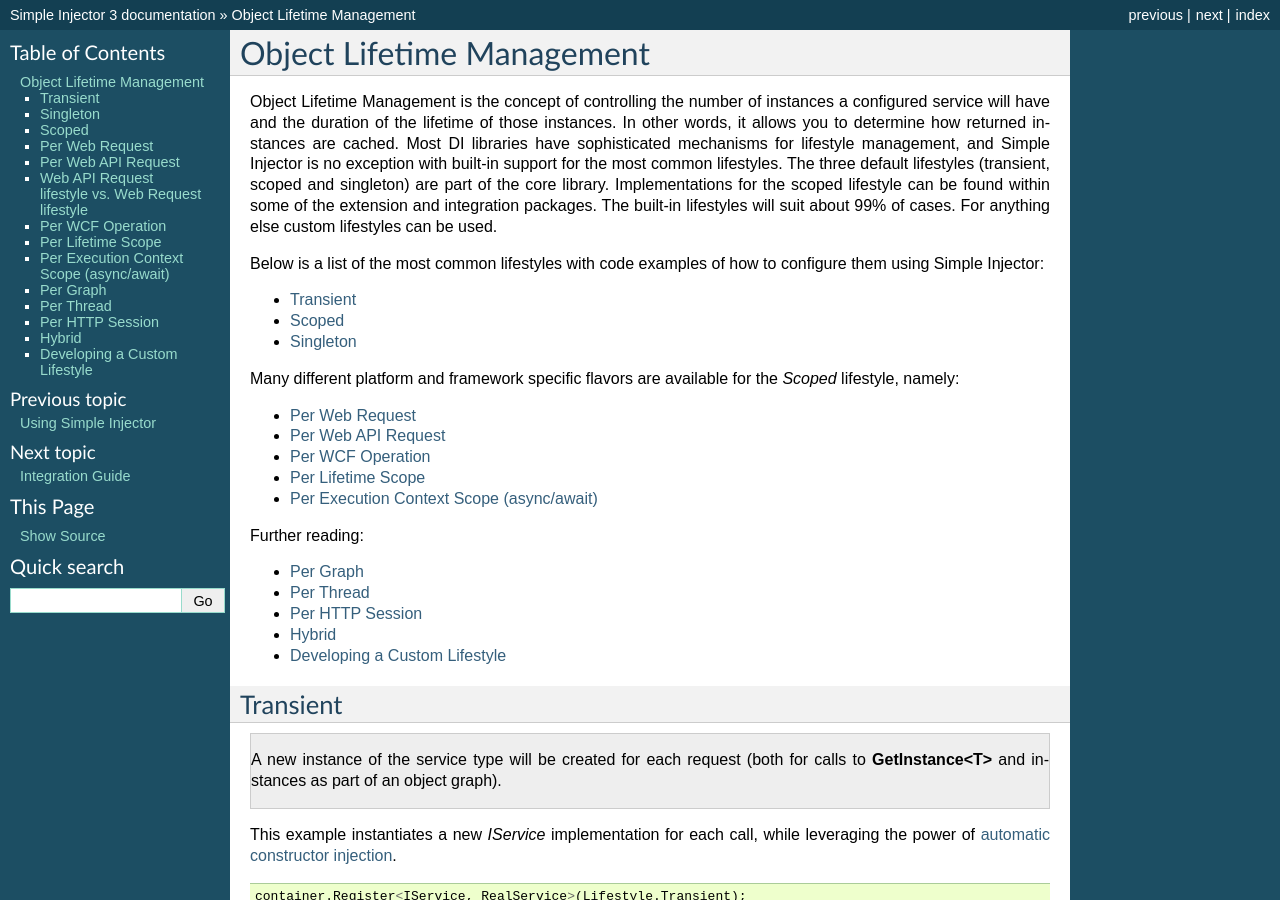
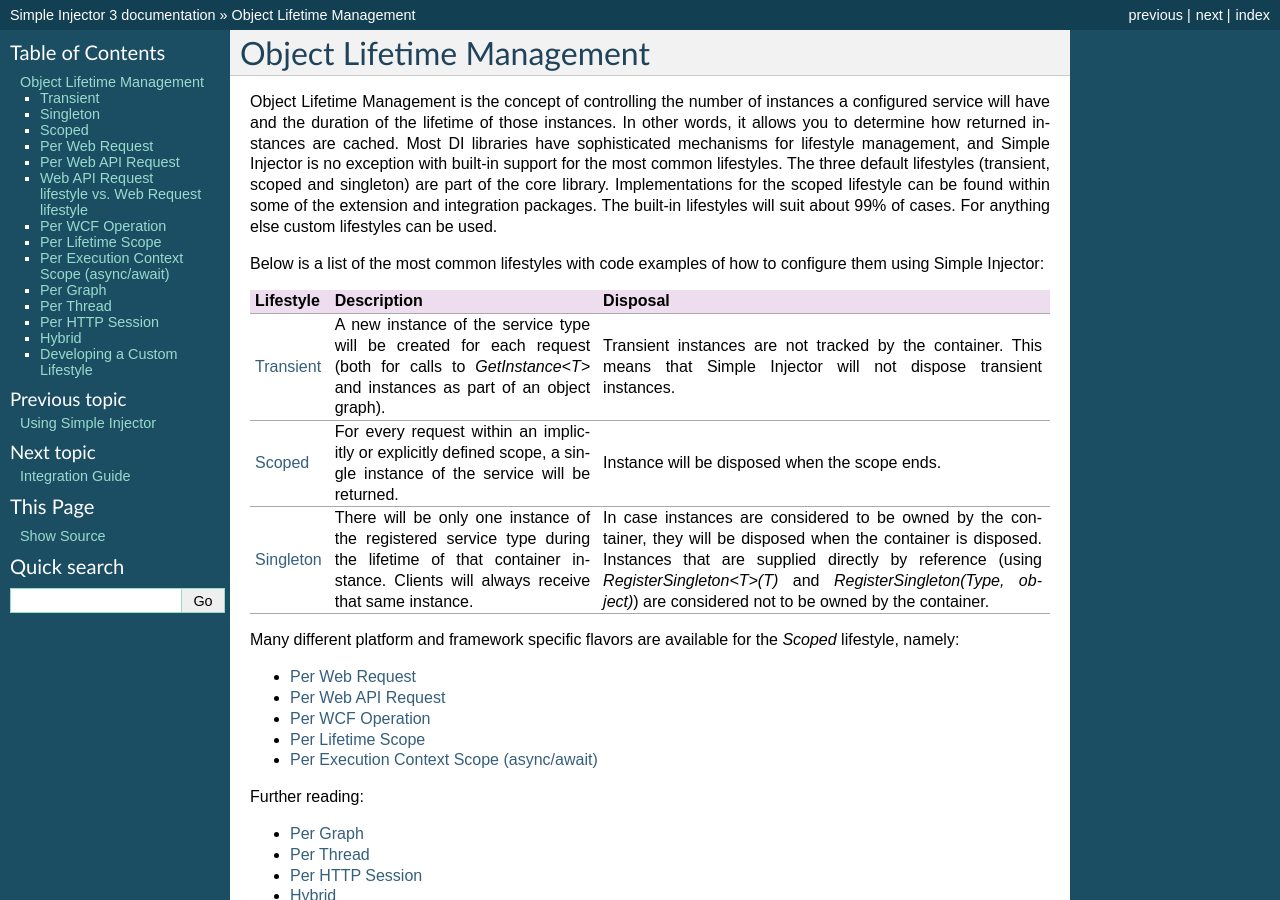
Before and after one commit to simpleinjector/Documentation, a Sphinx documentation site: the page built from source/lifetimes.rst, in a window 1280 px wide and 900 px high. Built offline with Sphinx 7.4.7, drawn with Linux system fonts in a browser that asks for light colours.

Commit message:
Tablarized transient/scoped/singlton.
Related to #30.

```diff
--- a/source/lifetimes.rst
+++ b/source/lifetimes.rst
@@ -6,9 +6,24 @@ Object Lifetime Management is the concept of controlling the number of instances
 
 Below is a list of the most common lifestyles with code examples of how to configure them using Simple Injector:
 
-* :ref:`Transient <Transient>`
-* :ref:`Scoped <Scoped>`
-* :ref:`Singleton <Singleton>`
++----------------+----------------------------------------------------------+-------------------------------------------------------------+
+|   Lifestyle    |                          Description                     |                           Disposal                          |
++================+==========================================================+=============================================================+
+|:ref:`Transient | A new instance of the service type will be created for   | Transient instances are not tracked by the container. This  |
+|<Transient>`    | each request (both for calls to *GetInstance<T>* and     | means that Simple Injector will not dispose transient       |
+|                | instances as part of an object graph).                   | instances.                                                  |
++----------------+----------------------------------------------------------+-------------------------------------------------------------+
+|:ref:`Scoped    | For every request within an implicitly or explicitly     | Instance will be disposed when the scope ends.              |
+|<Scoped>`       | defined scope, a single instance of the service will be  |                                                             |
+|                | returned.                                                |                                                             |
++----------------+----------------------------------------------------------+-------------------------------------------------------------+
+|:ref:`Singleton | There will be only one instance of the registered        | In case instances are                                       |
+|<Singleton>`    | service type during the lifetime of that container       | considered to be owned by the container, they will be       |
+|                | instance. Clients will always receive that same          | disposed when the container is disposed. Instances that are |
+|                | instance.                                                | supplied directly by reference (using                       |
+|                |                                                          | *RegisterSingleton<T>(T)* and *RegisterSingleton(Type,      |
+|                |                                                          | object)*) are considered not to be owned by the container.  |
++----------------+----------------------------------------------------------+-------------------------------------------------------------+
 
 Many different platform and framework specific flavors are available for the *Scoped* lifestyle, namely:
 
```
